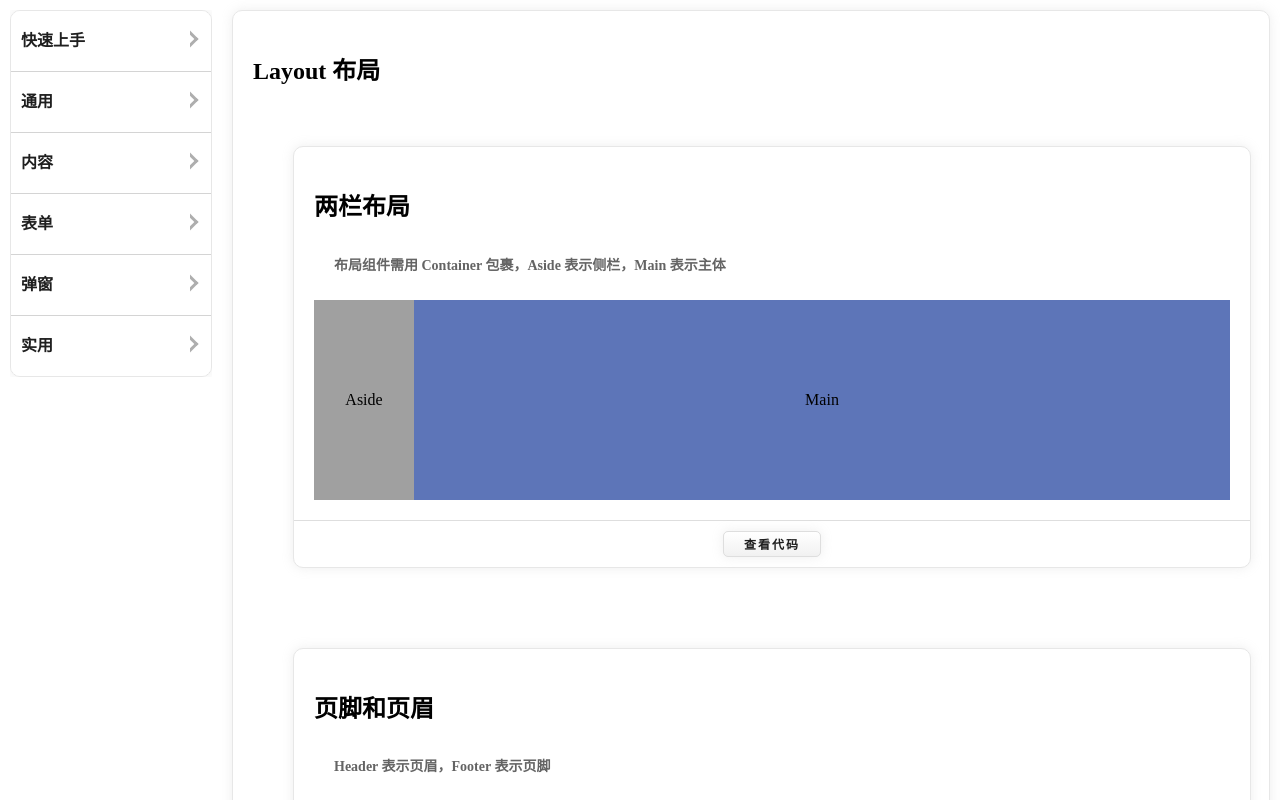
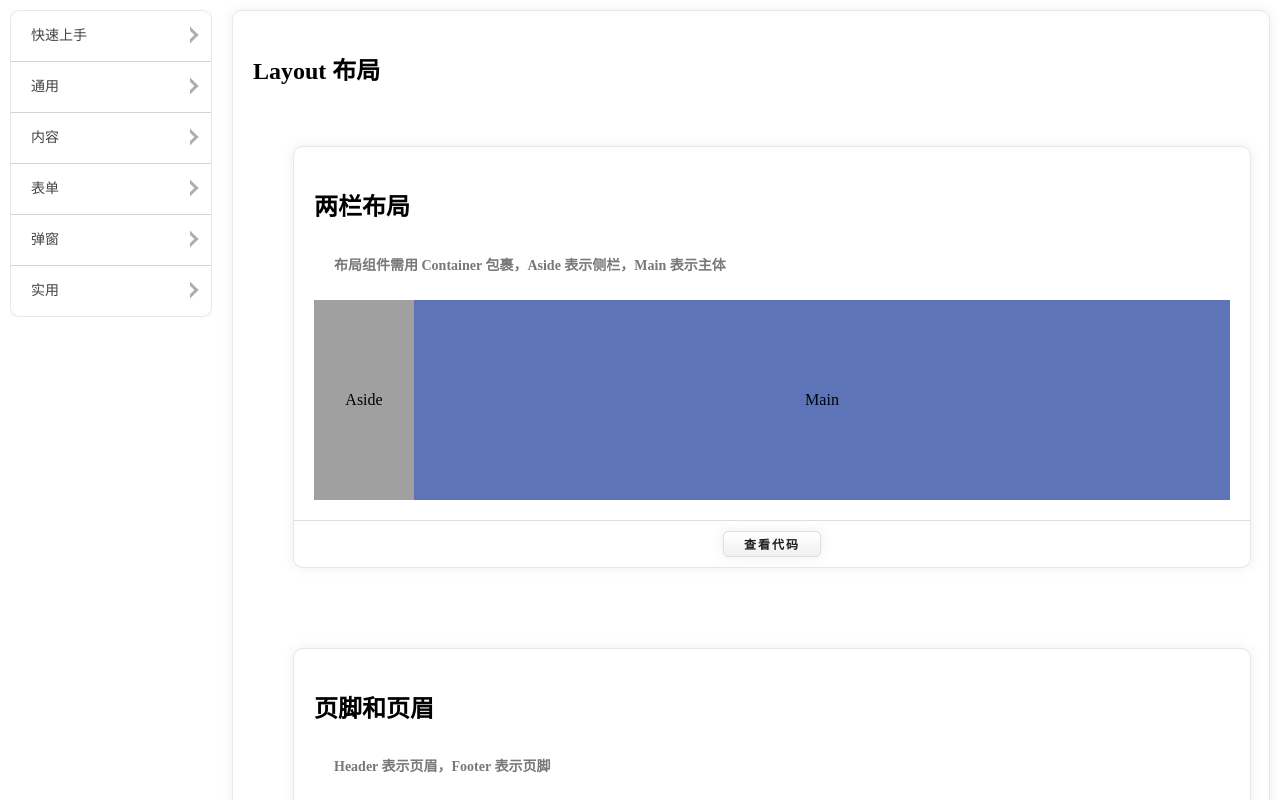
Before and after one commit to undefine4080/Wood-UI-React, a React (Vite) app: page / in a window 1280 px wide. Built offline with nearby package versions, Linux system fonts and the light colour scheme.

Commit message:
feat: chang height of NavMenuItem

```diff
--- a/src/base/styles/color.less
+++ b/src/base/styles/color.less
@@ -1,6 +1,6 @@
 /* 字体颜色 */
 @wdu-font-color-main : rgb(31, 31, 31); // 主要文字
-@wdu-font-color-paragraph : rgb(100, 100, 100); // 主要段落
+@wdu-font-color-paragraph : rgb(120, 120, 120); // 主要段落
 @wdu-font-color-title : rgb(65, 65, 65); // 标题文字
 
 /* 通用背景色 */
--- a/src/components/NavMenu/NavMenuItem.tsx
+++ b/src/components/NavMenu/NavMenuItem.tsx
@@ -19,13 +19,12 @@ function NavMenuItem(props: propsNavMenuItem) {
     </a>
   );
 
-  const labelText = <span className={"wdu-navMenuItem__label"}>{label}</span>;
+  const labelText = (<span className={"wdu-navMenuItem__label"}>{label}</span>);
 
   return (
     <div
-      className={`wdu-navMenuItem ${
-        disabled ? "wdu-navMenuItem__disabled" : ""
-      }`}
+      className={`wdu-navMenuItem ${disabled ? "wdu-navMenuItem__disabled" : ""
+        }`}
       onClick={(e: MouseEvent) => !disabled && onClick && onClick(e)}
     >
       {icon && <span className={"wdu-navMenuItem__icon"}></span>}
@@ -40,4 +39,4 @@ function NavMenuItem(props: propsNavMenuItem) {
 NavMenuItem.displayName = "NavMenuItem";
 
 export default NavMenuItem;
-export const ItemHeight = 60;
+export const ItemHeight = 50;
--- a/src/components/NavMenu/navMenu.less
+++ b/src/components/NavMenu/navMenu.less
@@ -15,14 +15,13 @@
 
 .wdu-navMenuItem {
     height: 40px;
-    padding: 10px 15px;
-    border-top: 1px solid rgb(212, 212, 212);
+    padding: 5px 15px;
     cursor: pointer;
     transition: all 0.2s ease-in-out;
     position: relative;
 
     &:hover {
-        background-color: #6274b3;
+        background-color: #dadada;
     }
 
     &:first-child {
@@ -36,15 +35,14 @@
 
     &__label {
         text-decoration: none;
-        .wdu-text-normal();
-        font-size: 16px;
         line-height: 40px;
+        color: rgb(68, 68, 68);
     }
 
     .wdu-icon-arrow {
         position: absolute;
         right: 0;
-        top: 22px;
+        top: 18px;
     }
 }
 
@@ -73,18 +71,15 @@
 
             &__label {
                 font-size: 14px;
+                text-decoration: none;
             }
 
             &:first-child {
                 background-color: white;
-                padding-left: 10px;
-
-                .wdu-navMenuItem__label {
-                    font-size: 16px;
-                }
+                padding-left: 20px;
 
                 &:hover {
-                    background-color: #6274b3;
+                    background-color: #e5e5e5;
                 }
             }
         }
```
